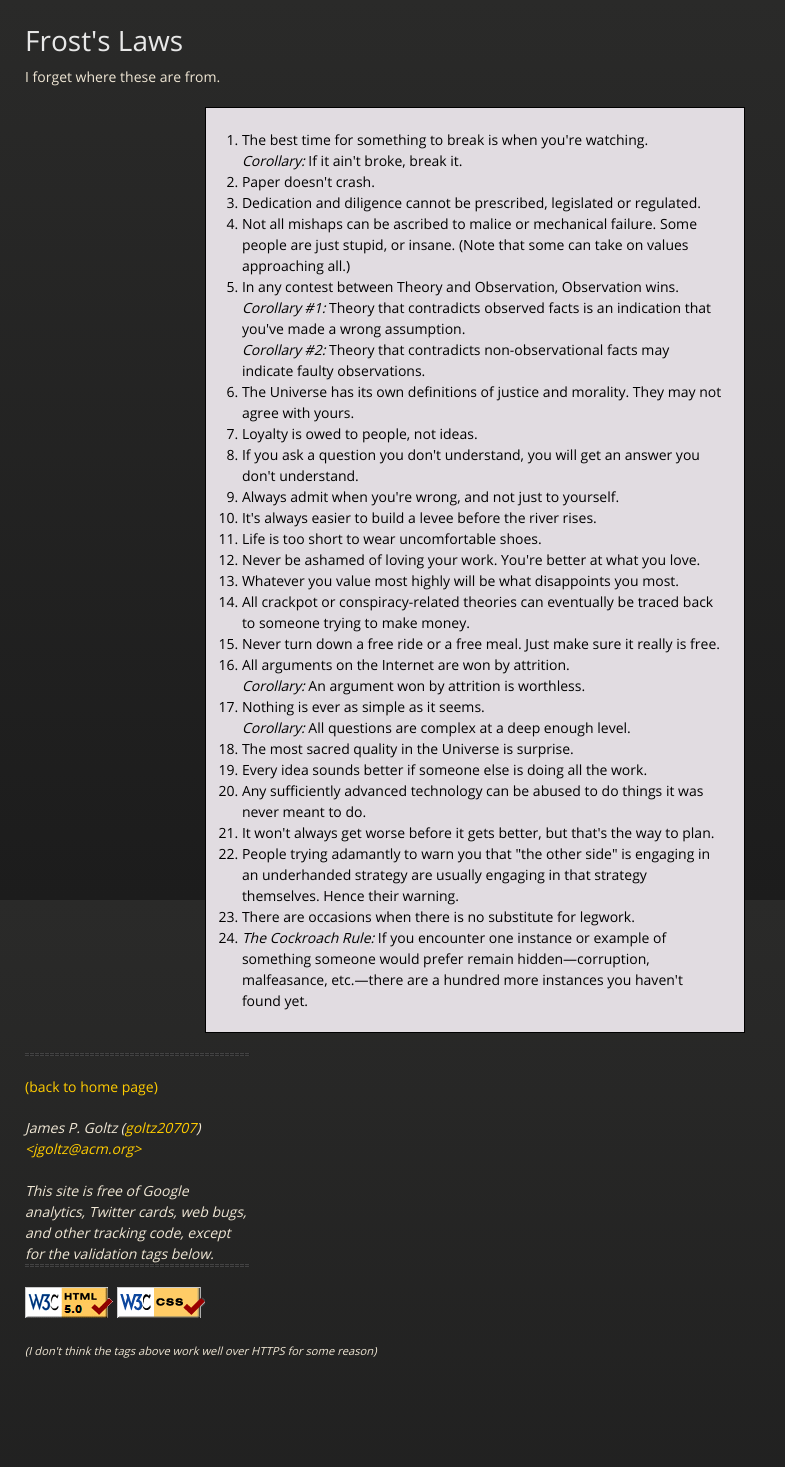
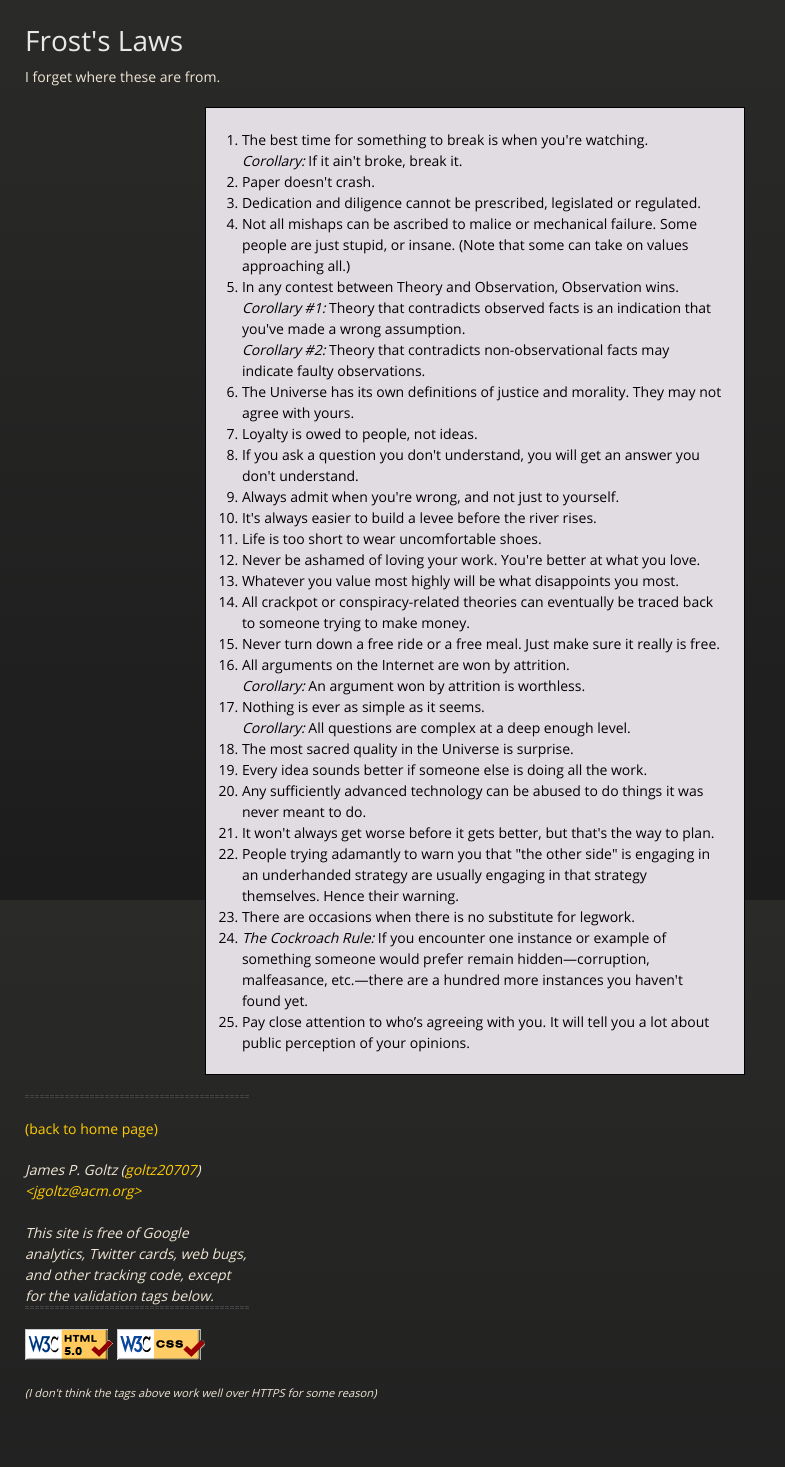
Before and after one commit to goltz20707/goltz20707.github.io, a Jekyll site: the page built from laws.html, in a window 1280 px wide. Shown: the whole page, without its empty margins (0-785 px from the left). Built offline with Jekyll 4.4.1, drawn with Linux system fonts in a browser that asks for light colours; before the commit the page ends 1425 px from its top, so only the background shows below that.

Commit message:
Added a new law.

```diff
--- a/laws.html
+++ b/laws.html
@@ -61,4 +61,6 @@ title: "Frost's Laws"
 	or example of something someone would prefer remain
 	hidden&mdash;corruption, malfeasance, etc.&mdash;there are a
 	hundred more instances you haven't found yet.</li>
+      <li>Pay close attention to who’s agreeing with you.  It will
+      tell you a lot about public perception of your opinions.</li>
     </ol>
```
